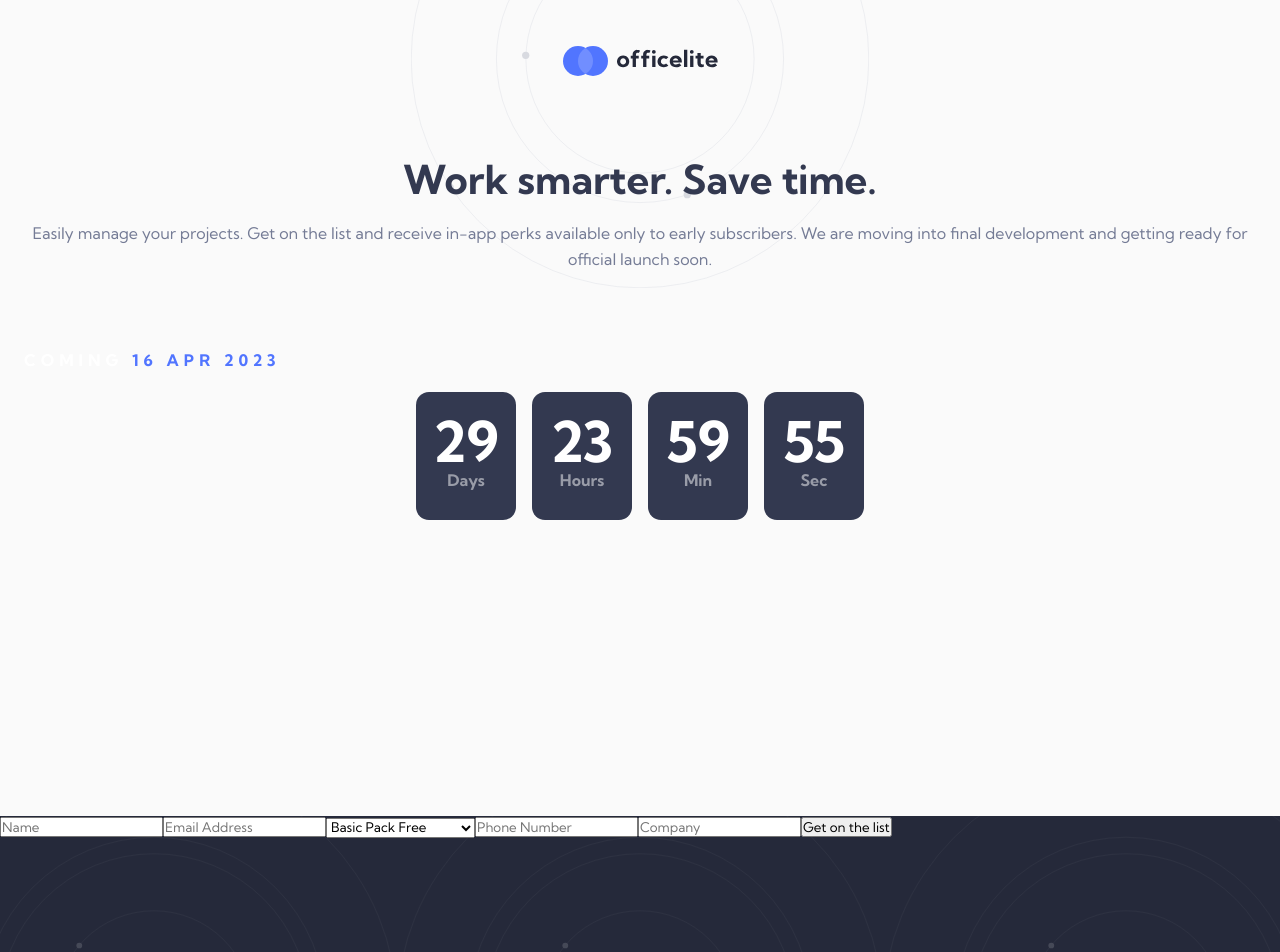
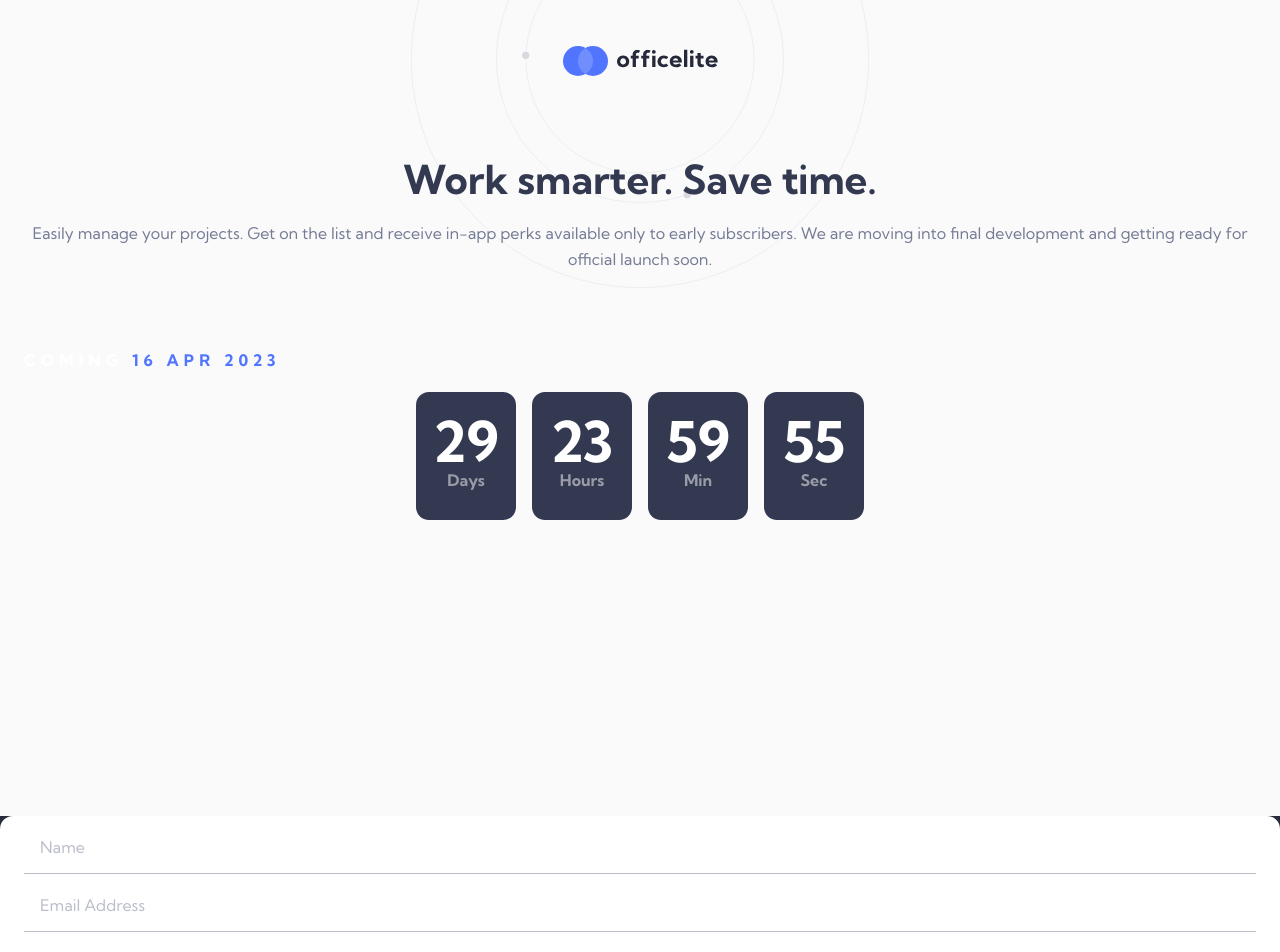
Before and after one commit to corjon/officelite-coming-soon, a React (Vite) app: page /signup in a window 1280 px wide. Shown: the top 952 px of the page. Built offline with nearby package versions, Linux system fonts and the light colour scheme.

Commit message:
Add styling for form

```diff
--- a/src/components/SignUpForm.jsx
+++ b/src/components/SignUpForm.jsx
@@ -1,6 +1,8 @@
+import styles from './SignUpForm.module.css';
+
 export default function SignUpForm() {
   return (
-    <form>
+    <form className={styles.form}>
       <input type="text" name="name" aria-label="Name" placeholder="Name"></input>
       <input type="text" name="email" aria-label="Email Address" placeholder="Email Address"></input>
       <select name="plan" aria-label="Select a plan">
--- /dev/null
+++ b/src/components/SignUpForm.module.css
@@ -0,0 +1,44 @@
+.form {
+  display: flex;
+  flex-direction: column;
+  padding: 24px;
+  background-color: #FFFFFF;
+  box-shadow: 0px 50px 50px -25px rgba(75, 92, 154, 0.247159);
+  border-radius: 13px;
+}
+
+.form input,
+.form select {
+  margin-bottom: 24px;
+  padding: 0 0 17px 16px;
+  border: none;
+  border-bottom: 1px solid #BABDCA;
+}
+
+.form input::placeholder {
+  font-weight: 400;
+  font-size: 16px;
+  line-height: 28px;
+  color: #BABDCA;
+}
+
+.form select {
+  appearance: none;
+  font-weight: 700;
+  font-size: 16px;
+  line-height: 28px;
+  color: #333950;
+}
+
+.form button {
+  margin-top: 16px;
+  padding: 14px 0;
+  font-weight: 700;
+  font-size: 16px;
+  line-height: 28px;
+  text-align: center;
+  color: #FFFFFF;
+  background-color: #5175FF;
+  border: none;
+  border-radius: 28px;
+}
```
